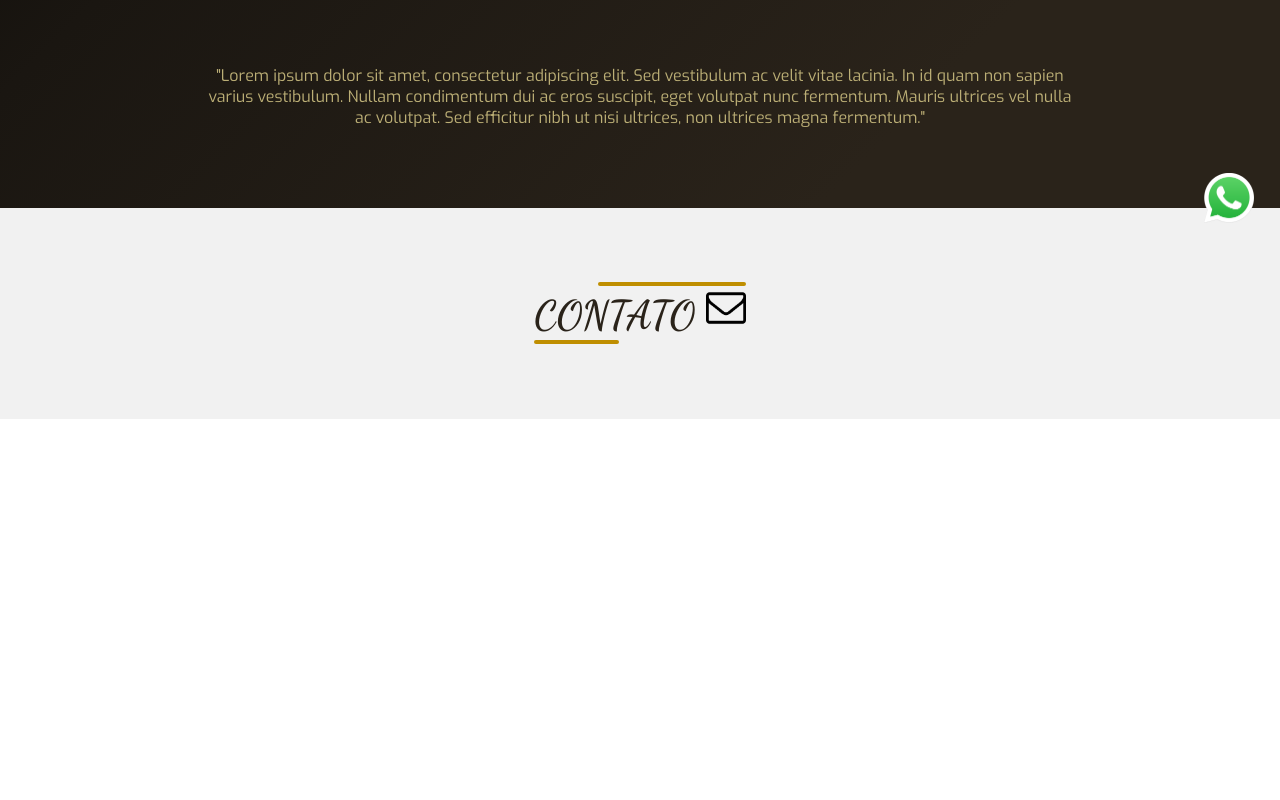
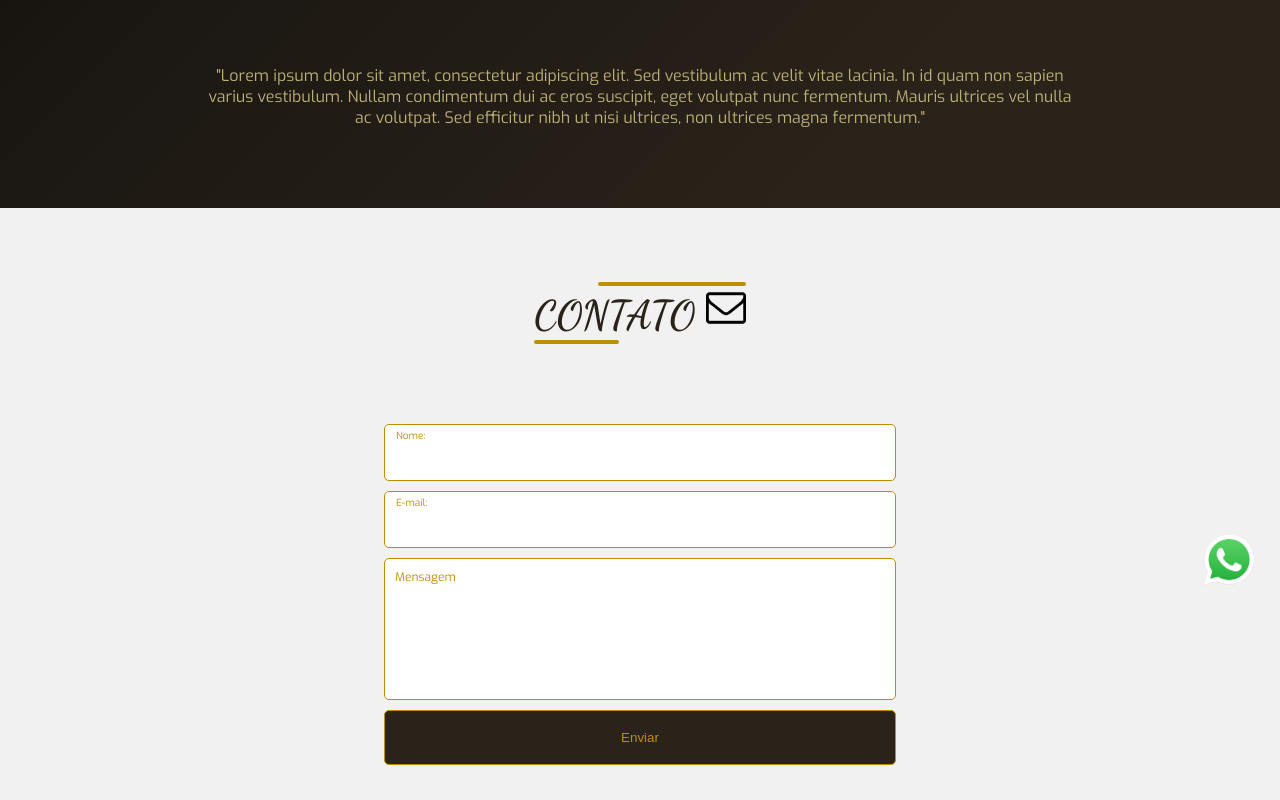
Before and after one commit to henriqerocha/country-bar, a React (Create React App) app: page / in a window 1280 px wide. Shown: the part 3488-4288 px from the top of the page. Before the commit the page ends 3907 px from the top, so only its background shows below. Built offline with nearby package versions, Linux system fonts and the light colour scheme.

Commit message:
criação componente contato

```diff
--- a/src/componentes/contato/index.js
+++ b/src/componentes/contato/index.js
@@ -5,7 +5,29 @@ export default function Contato(){
     return(
         <section id='contato'>
             <div className='container-contato'>
-                <h2>Contato <img src='./assets/contato-emoticon.png' className='contato-emoticon'></img></h2>
+                <div className='titulo-contato'>
+                    <h2>Contato <img src='./assets/contato-emoticon.png' className='contato-emoticon'></img></h2>
+                </div>
+
+                <div className='form-container'>
+                    <form className='form-contato' method='POST' action=''>
+                        <div className='box-input'>
+                            <input type='text' className='input-button'></input>
+                            <label className='input-label'>Nome:</label>
+                        </div>
+
+                        <div className='box-input'>
+                            <input type='text' className='input-button'></input>
+                            <label className='input-label'>E-mail:</label>
+                        </div>
+
+                        <div className='box-input'>
+                            <textarea placeholder='Mensagem'></textarea>
+                        </div>
+
+                        <button type='submit'>Enviar</button>
+                    </form>
+                </div>
             </div>
         </section>
     );
--- a/src/componentes/contato/style.css
+++ b/src/componentes/contato/style.css
@@ -5,7 +5,91 @@
     flex-direction: column;
     width: 100%;
     background-color: #F1F1F1;
+    font-family: 'exo', cursive;
+    font-weight: 400;
 }
 .contato-emoticon{
     width: 40px;
 }
+.container-contato{
+    display: flex;
+    justify-content: center;
+    align-items: center;
+    flex-direction: column;
+    width: 100%;
+}
+.form-container{
+    display: flex;
+    justify-content: center;
+    align-items: center;
+    flex-direction: column;
+    width: 100%;
+}
+.form-contato{
+    width: 40%;
+}
+.form-contato button{
+    width: 100%;
+    height: 55px;
+    margin-top: 5px;
+    margin-bottom: 35px;
+    background-color: #2a231a;
+    color: #BF8E00;
+    border-radius: 5px;
+    cursor: pointer;
+    border: 1px solid #BF8E00;
+}
+.form-contato button:hover{
+    background-color: #BCAF76;
+    color: #2A231A;
+}
+.box-input{
+    display: flex;
+    justify-content: center;
+    margin: 0 auto;
+    width: 100%;
+    position: relative;
+}
+.box-input textarea{
+    height: 120px;
+    width: 100%;
+    padding: 10px;
+    resize: none;
+    border-radius: 5px;
+    border: 1px solid #BF8E00;
+    color: #2A231A;
+    outline: none;
+    margin-top: 5px;
+    margin-bottom: 5px;
+    font-family: 'exo';
+    font-size: 12px;
+}
+textarea::placeholder{
+    color: #BF8E00;
+}
+.input-button{
+    width: 100%;
+    height: 35px;
+    margin: 5px 0;
+    padding: 10px;
+    border-radius: 5px;
+    border: 1px solid #BF8E00;
+    outline: none;
+    font-family: 'exo';
+    font-weight: normal;
+}
+.input-label{
+    position: absolute;
+    top: 24px;
+    left: 12px;
+    transition: .5s;
+    pointer-events: none;
+}
+
+.input-button:focus + .input-label,
+.input-button:valid + .input-label{
+    font-size: 10px;
+    top: 10px;
+    left: 12px;
+    color: #BF8E00;
+}
```
